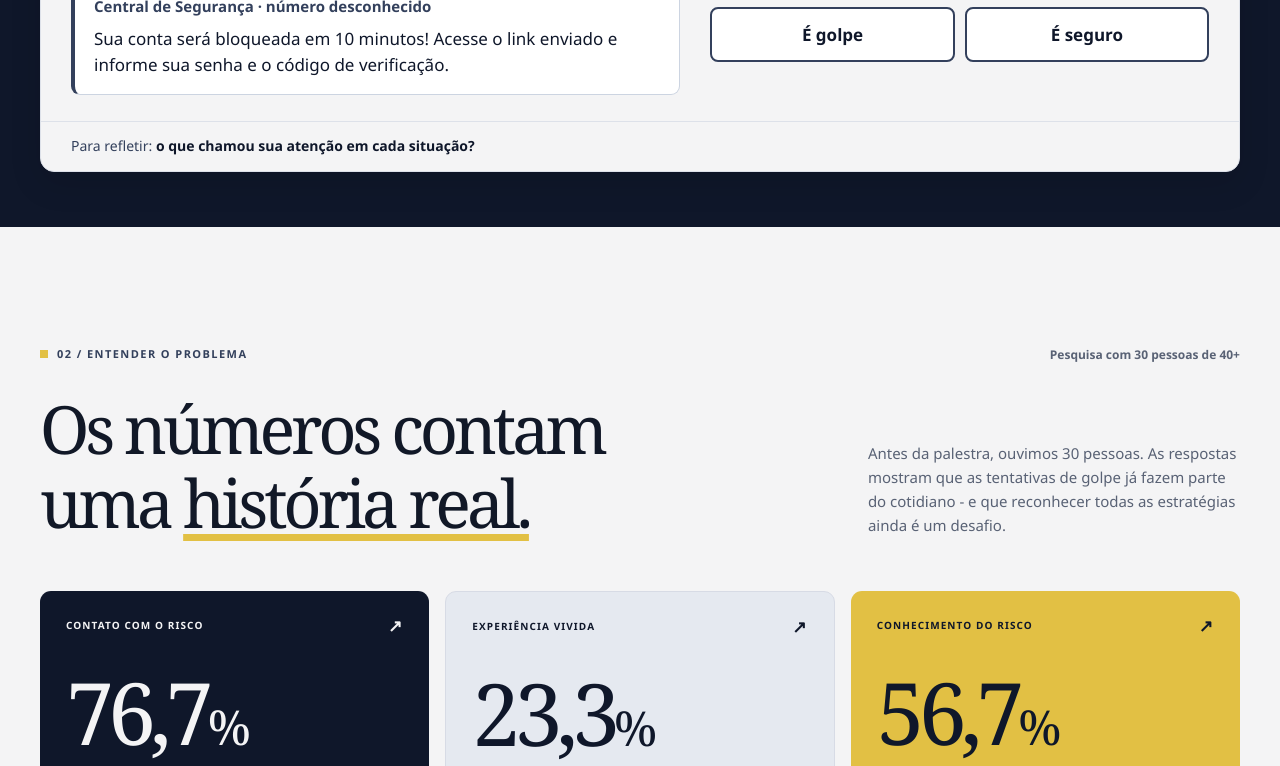
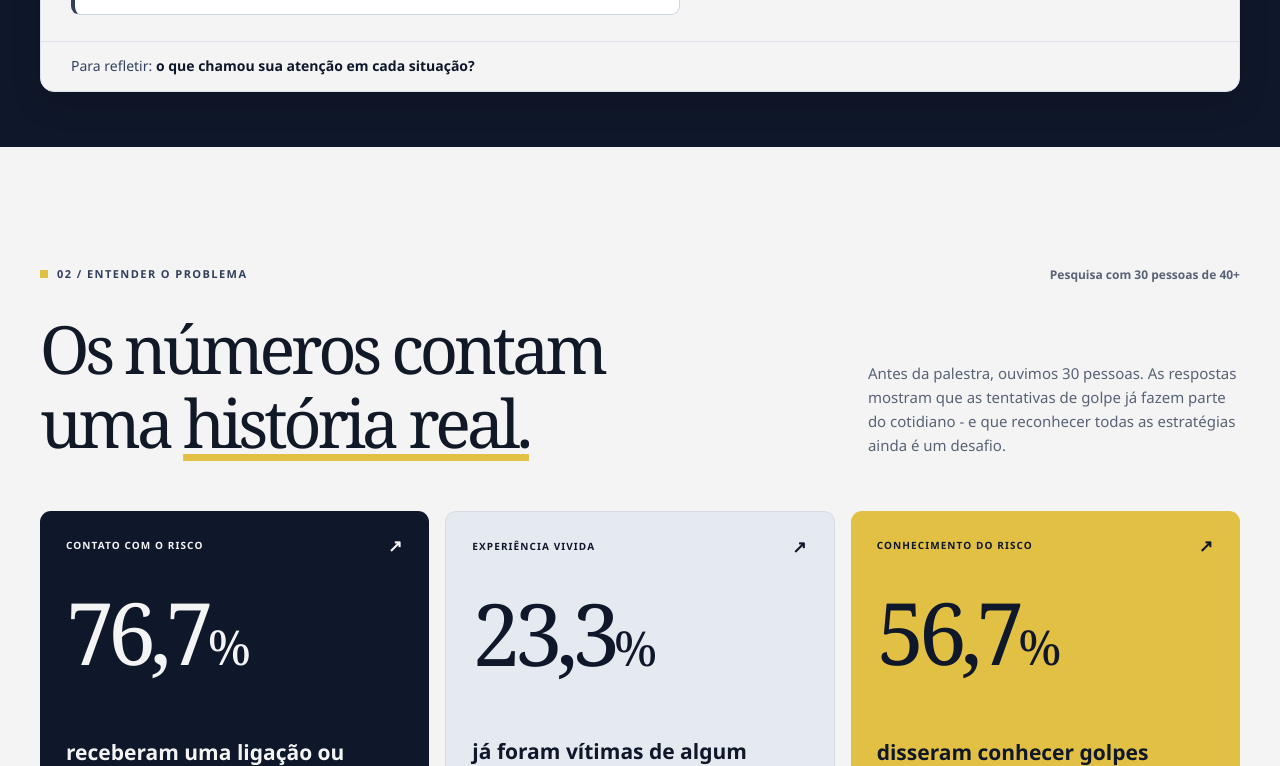
Before and after one commit to devcassiomagno/antes-do-clique, a plain HTML site: page index.html in a window 1280 px wide. Shown: the part 447-1213 px from the top of the page. Drawn offline with Linux system fonts and the light colour scheme.

Commit message:
Update style.css

```diff
--- a/style.css
+++ b/style.css
@@ -29,11 +29,9 @@
 
 html {
     scroll-behavior: smooth;
-    scroll-padding-top: 90px;
 }
 
 body {
-    padding-top: 80px;
     margin: 0;
     min-width: 320px;
     background: var(--white);
```
